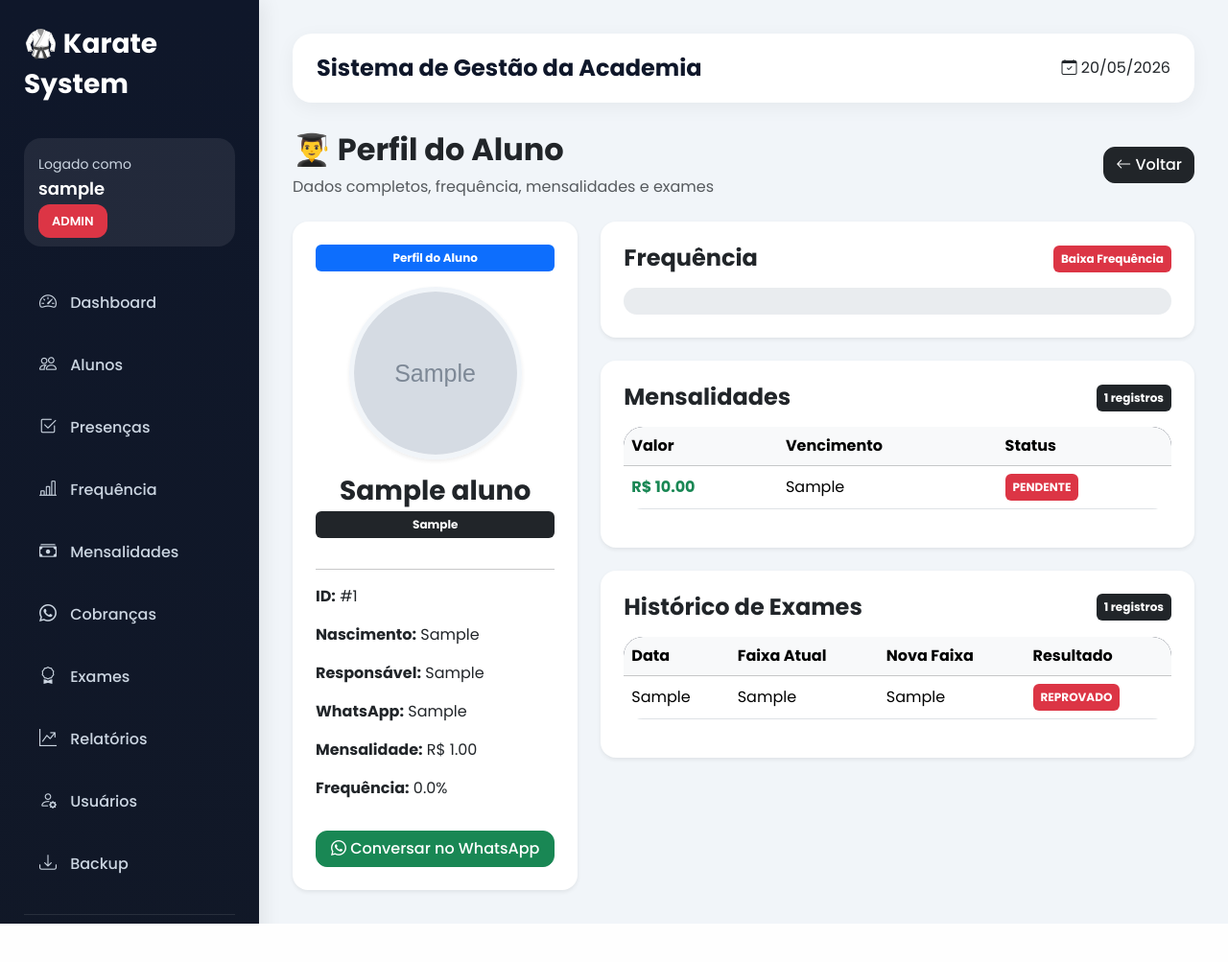
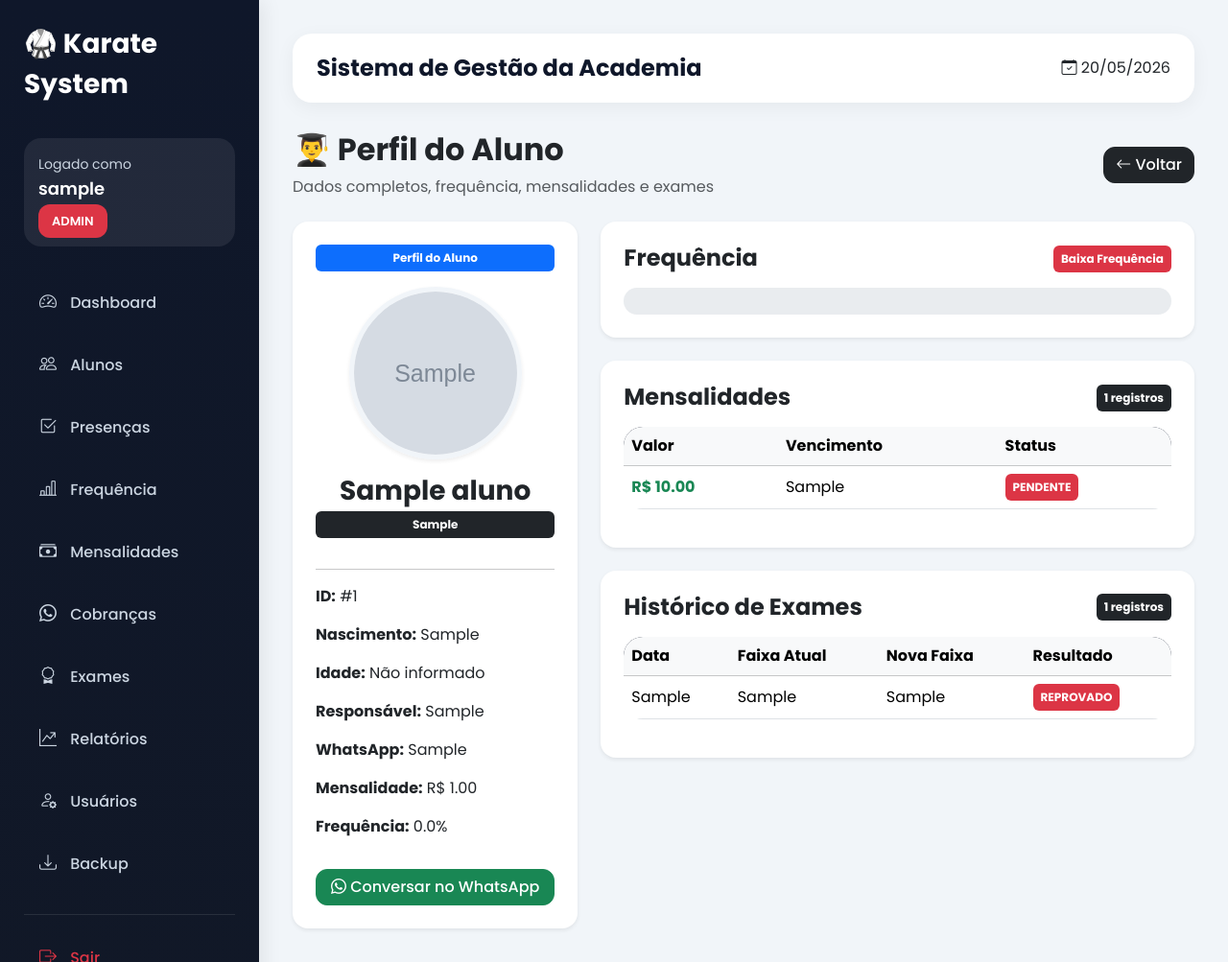
Before and after one commit to roisadi-tech/karate-system, a Flask app: page /aluno/1 in a window 1280 px wide. Shown: the whole page at 96% size. Before the commit the page ends 963 px from the top, so only its background shows below. Run offline with Flask 3, Linux system fonts and the light colour scheme; the visitor is signed in with stand-in values (Sample User, id 1); tables that the repository leaves empty hold one stand-in row (values such as "Sample post"); grey boxes marked "Sample" are stand-in pictures.

Commit message:
Idade de Aluno

```diff
--- a/app.py
+++ b/app.py
@@ -474,13 +474,45 @@ def perfil_aluno(id):
             1
         )
 
+    idade = None
+
+    data_nascimento = aluno.nascimento or aluno.idade
+
+    if data_nascimento:
+
+        try:
+
+            nascimento = datetime.strptime(
+                data_nascimento,
+                '%Y-%m-%d'
+            ).date()
+
+            hoje = date.today()
+
+            idade = hoje.year - nascimento.year
+
+            if (
+                hoje.month,
+                hoje.day
+            ) < (
+                nascimento.month,
+                nascimento.day
+            ):
+
+                idade -= 1
+
+        except Exception:
+
+            idade = None
+
     return render_template(
         'perfil_aluno.html',
         aluno=aluno,
         presencas=presencas,
         mensalidades=mensalidades,
         exames=exames,
-        percentual=percentual
+        percentual=percentual,
+        idade=idade
     )
 
 
--- a/templates/perfil_aluno.html
+++ b/templates/perfil_aluno.html
@@ -102,6 +102,15 @@
                 <p>
                     <strong>Nascimento:</strong>
                     {{ aluno.nascimento or aluno.idade or 'Não informado' }}
+                </p>
+
+                <p>
+                    <strong>Idade:</strong>
+                    {% if idade %}
+                        {{ idade }} anos
+                    {% else %}
+                        Não informado
+                    {% endif %}
                 </p>
 
                 <p>
```
